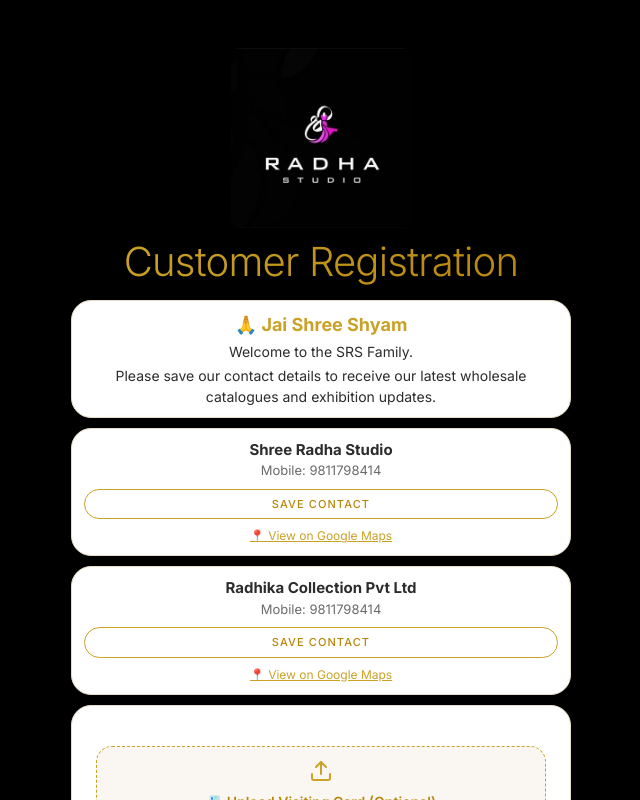
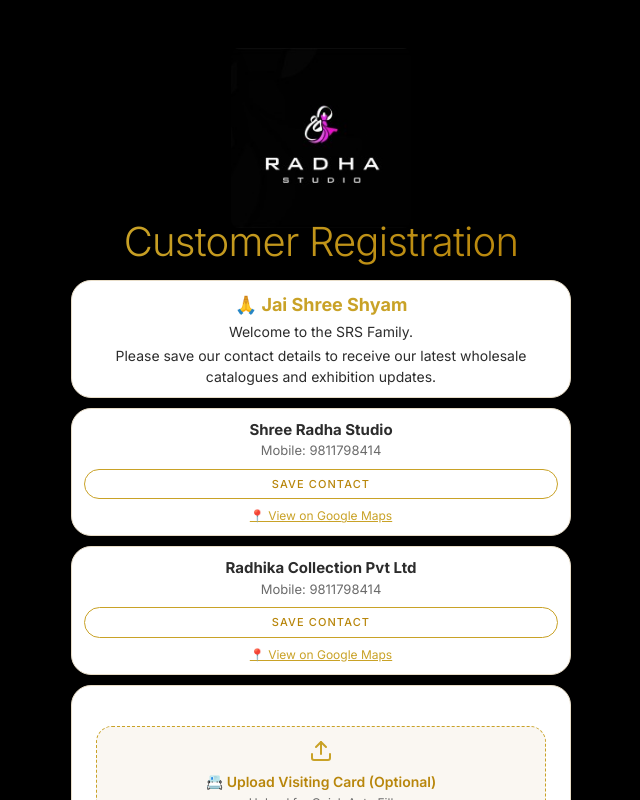
Before and after one commit to abhaysrsdev/SRS-EXHIBITION, a Next.js app: page / in a window 1280 px wide. Shown: the top 800 px of the page, without its empty margins (319-959 px from the left). Built offline with nearby package versions, Linux system fonts and the light colour scheme.

Commit message:
Pull heading closer to logo with negative margin

```diff
--- a/components/LandingPageFull.tsx
+++ b/components/LandingPageFull.tsx
@@ -27,7 +27,7 @@
             alt="Shree Radha Studio Logo"
             style={{
               display: 'block',
-              margin: '0 auto 8px auto',
+              margin: '0 auto -12px auto',
               width: '180px',
               height: 'auto',
               objectFit: 'contain',
```
